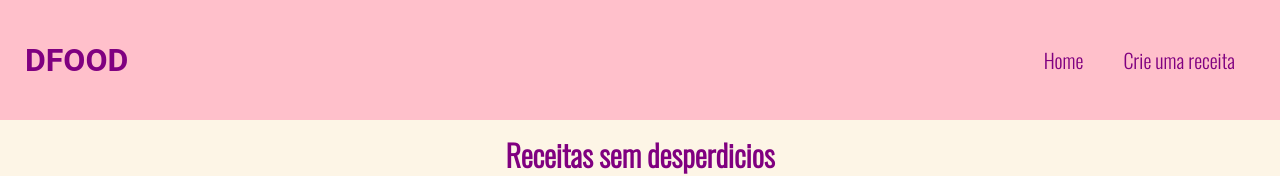
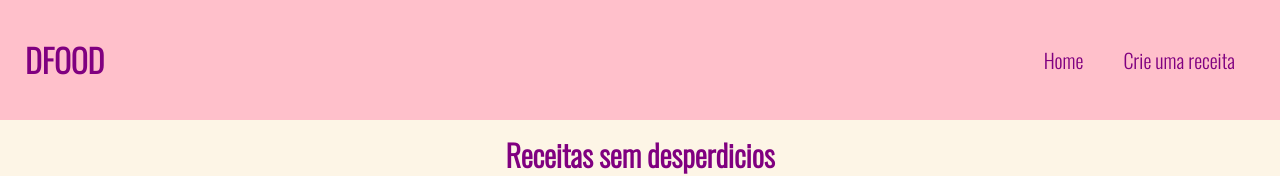
Before and after one commit to TalissaSantos/desafio-dfood, an Angular app: page /home in a window 1280 px wide. Shown: the top 176 px of the page. Built offline with nearby package versions, Linux system fonts and the light colour scheme.

Commit message:
Defini um tamanho de altura

```diff
--- a/src/app/core/header/header.component.html
+++ b/src/app/core/header/header.component.html
@@ -1,5 +1,7 @@
-<div class="container">
-  <h1>DFOOD</h1>
+<div  class="container">
+  <h1  ><a routerLink="">DFOOD </a></h1>
+
 
   <app-navbar></app-navbar>
+
 </div>
--- a/src/app/core/header/header.component.scss
+++ b/src/app/core/header/header.component.scss
@@ -8,5 +8,11 @@
   justify-content: space-between;
   padding: 30px 25px;
   color: $color-font;
-  font-family: 'Roboto', sans-serif;
+  font-family: $font;
+  height: 20%;
 }
+
+h1{
+  cursor: pointer;
+
+  }
--- a/src/app/core/header/header.component.ts
+++ b/src/app/core/header/header.component.ts
@@ -1,4 +1,5 @@
 import { Component, OnInit } from '@angular/core';
+
 
 @Component({
   selector: 'app-header',
@@ -13,4 +14,6 @@ export class HeaderComponent implements OnInit {
   ngOnInit(): void {
   }
 
+
+
 }
```
